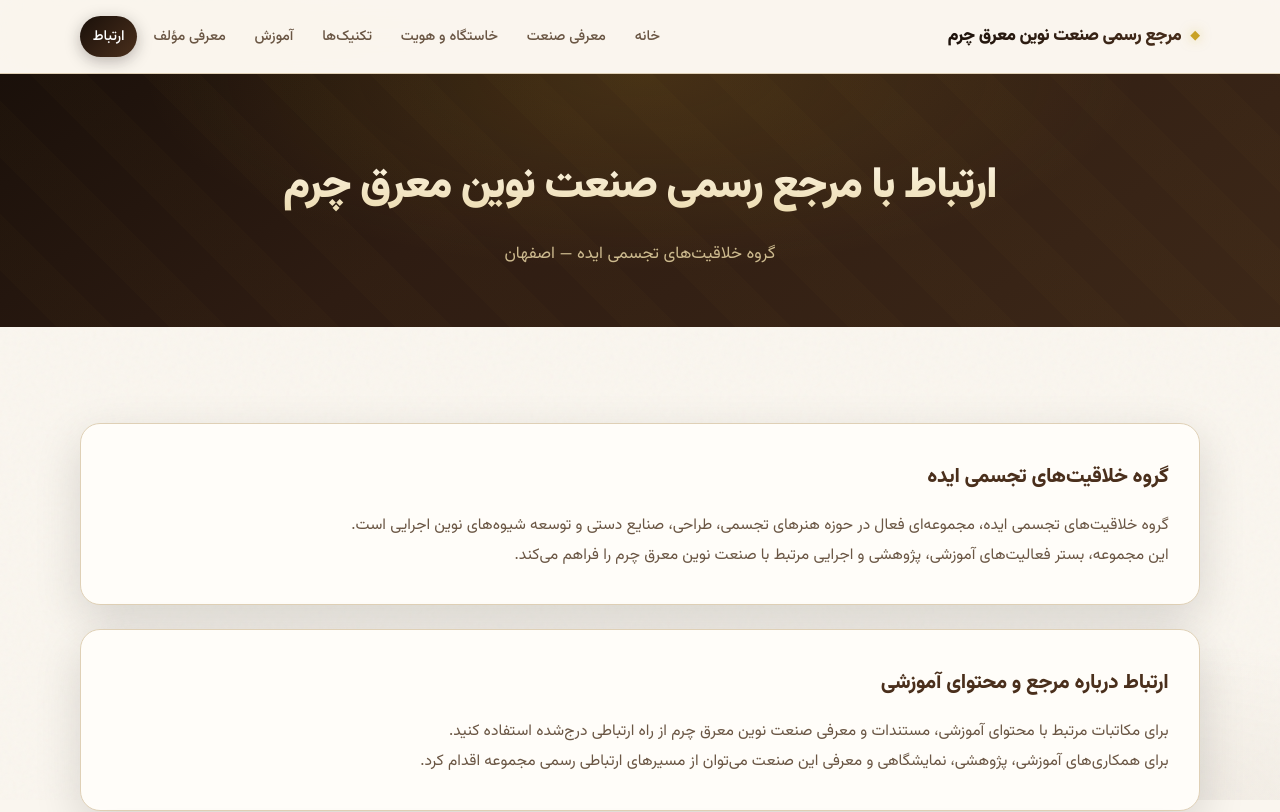
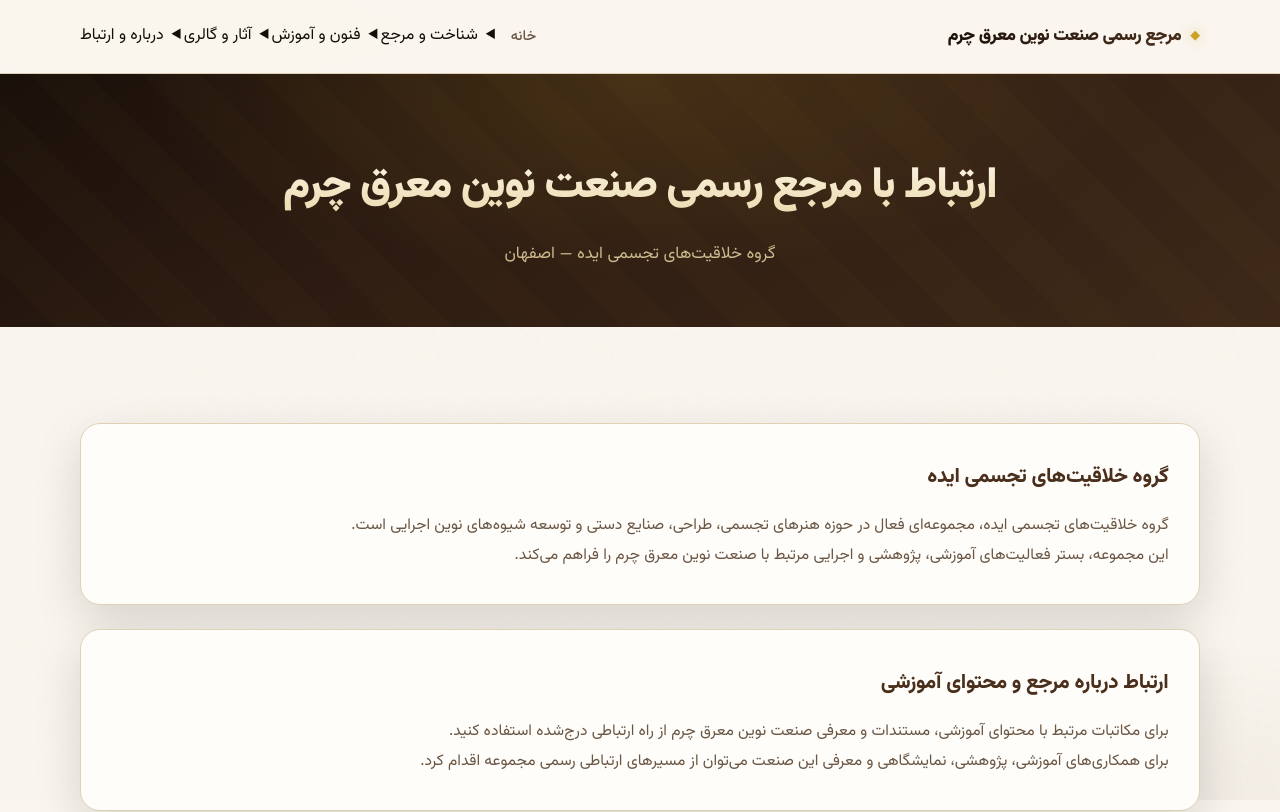
Before and after one commit to deepdesigntechnology-design/novin-leather-marquetry, a plain HTML site: page contact.html in a window 1280 px wide. Shown: the top 812 px of the page. Drawn offline with Linux system fonts and the light colour scheme.

Commit message:
یکپارچه‌سازی منوهای کشویی و اصلاح محتوای روغن‌دهی

```diff
--- a/contact.html
+++ b/contact.html
@@ -14,15 +14,13 @@
       <a href="index.html" class="logo">
         <strong>مرجع رسمی صنعت نوین معرق چرم</strong>
       </a>
-      <nav class="main-nav">
-        <a href="index.html">خانه</a>
-        <a href="about.html">معرفی صنعت</a>
-        <a href="history.html">خاستگاه و هویت</a>
-        <a href="techniques.html">تکنیک‌ها</a>
-        <a href="education.html">آموزش</a>
-        <a href="artist.html">معرفی مؤلف</a>
-        <a href="contact.html" class="active">ارتباط</a>
-      </nav>
+      <nav class="main-nav" aria-label="راهنمای اصلی">
+<a href="index.html" class="nav-home">خانه</a>
+<details class="nav-group"><summary>شناخت و مرجع</summary><div class="nav-panel"><span class="nav-panel-title">شناخت صنعت</span><a href="encyclopedia.html">دانشنامه تخصصی</a><a href="about.html">معرفی صنعت</a><a href="history.html">خاستگاه و هویت</a></div></details>
+<details class="nav-group"><summary>فنون و آموزش</summary><div class="nav-panel"><span class="nav-panel-title">دانش و مهارت</span><a href="techniques.html">تکنیک‌های اجرایی</a><a href="education.html">آموزش و استاندارد</a><a href="visual-arts.html">مبانی هنرهای تجسمی</a></div></details>
+<details class="nav-group"><summary>آثار و گالری</summary><div class="nav-panel"><span class="nav-panel-title">مشاهده و مطالعه</span><a href="gallery.html">گالری آثار</a><a href="portfolio.html">نمونه‌کارها</a><a href="article-illustrated.html">مقاله تصویری</a></div></details>
+<details class="nav-group"><summary>درباره و ارتباط</summary><div class="nav-panel"><span class="nav-panel-title">اطلاعات مرجع</span><a href="artist.html">معرفی مؤلف</a><a href="contact.html">ارتباط با مرجع</a></div></details>
+</nav>
     </div>
   </header>
 
```
